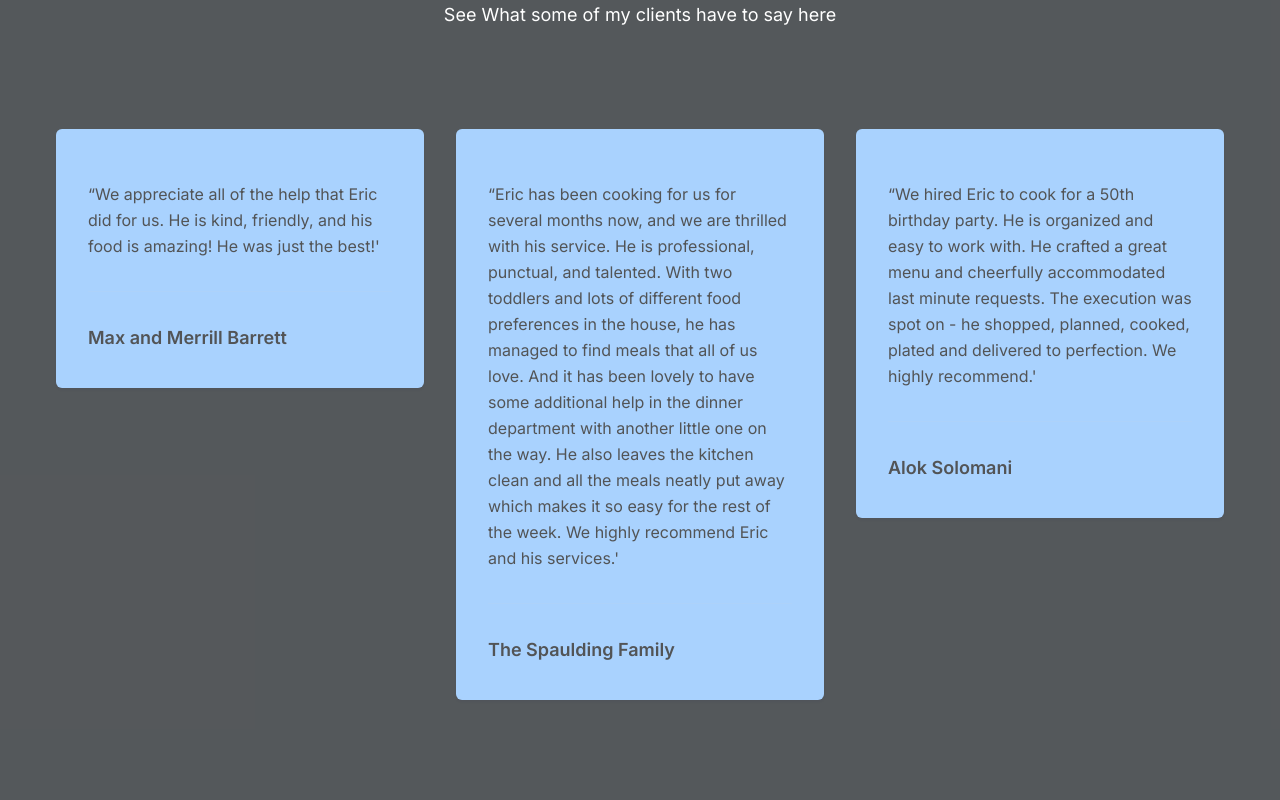
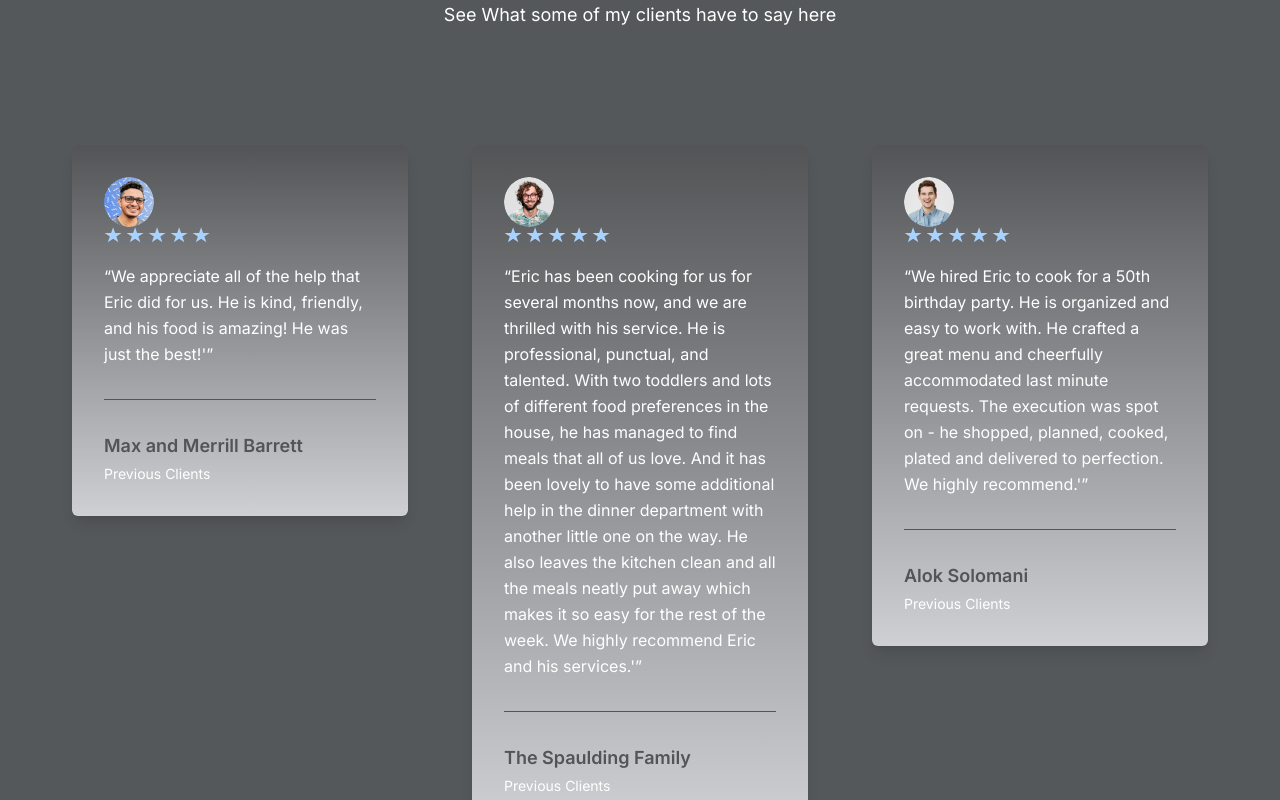
Before and after one commit to Ekalex/website, a Next.js app: page / in a window 1280 px wide. Shown: the part 2320-3120 px from the top of the page. Built offline with nearby package versions, Linux system fonts and the light colour scheme.

Commit message:
initial commit + style rework

```diff
--- a/components/Testimonials/SingleTestimonial.tsx
+++ b/components/Testimonials/SingleTestimonial.tsx
@@ -1,7 +1,8 @@
 import { Testimonial } from "@/types/testimonial";
 import Image from "next/image";
+
 const starIcon = (
-  <svg width="18" height="16" viewBox="0 0 18 16" className="fill-current">
+  <svg width="18" height="16" viewBox="0 0 18 16" className="fill-current text-yellow-500">
     <path d="M9.09815 0.361679L11.1054 6.06601H17.601L12.3459 9.59149L14.3532 15.2958L9.09815 11.7703L3.84309 15.2958L5.85035 9.59149L0.595291 6.06601H7.0909L9.09815 0.361679Z" />
   </svg>
 );
@@ -12,26 +13,30 @@ const SingleTestimonial = ({ testimonial }: { testimonial: Testimonial }) => {
   let ratingIcons = [];
   for (let index = 0; index < star; index++) {
     ratingIcons.push(
-      <span key={index} className="text-yellow">
-
+      <span key={index} className="text-primary">
+        {starIcon}
       </span>
     );
   }
 
   return (
-    <div className="w-full">
-      <div
-        className="wow fadeInUp rounded-md bg-primary p-8 shadow-one lg:px-5 xl:px-8"
-      >
+    <div className="w-full p-4 transition duration-300 ease-in-out transform hover:scale-105">
+      <div className="rounded-md bg-gradient-to-b from-Charcoal to-Gray bg-opacity-20 p-8 shadow-lg">
+        {image && <Image
+    src={image}
+    alt={name}
+    className="rounded-full"
+    width={50} // Adjust this value based on your image's size
+    height={50} // Adjust this value based on your image's size
+    />}
         <div className="mb-5 flex items-center space-x-1">{ratingIcons}</div>
-        <p className="mb-8 border-b border-body-color border-opacity-10 pb-8 text-base leading-relaxed text-body-color text-Charcoal dark:border-Gray dark:border-opacity-10">
-          “{content}
+        <p className="mb-8 border-b border-Charcoal pb-8 text-base leading-relaxed text-body-color">
+          “{content}”
         </p>
         <div className="flex items-center">
           <div className="w-full">
-            <h5 className="mb-1 text-lg font-semibold lg:text-base text-Charcoal xl:text-lg">
-              {name}
-            </h5>
+            <h5 className="mb-1 text-lg font-semibold text-Charcoal">{name}</h5>
+            <p className="text-sm text-secondary">{designation}</p>
           </div>
         </div>
       </div>
```
